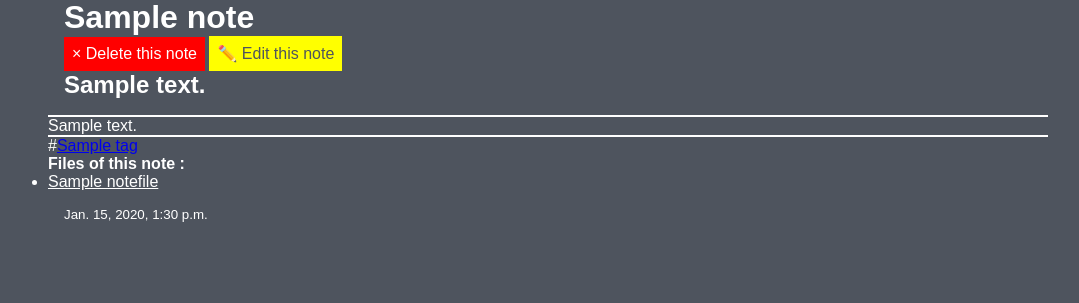
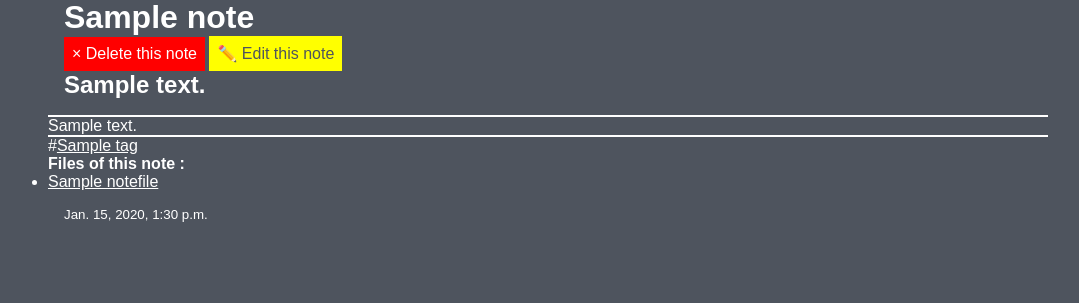
Before and after one commit to araxabd/academic-notes-organizer, a Django app: page /note/1/ in a window 1280 px wide. Shown: the part 180-483 px from the top of the page, without its empty margins (92-1171 px from the left). Run offline with Django 5.2, Linux system fonts and the light colour scheme; a user stored in the database is signed in; tables that the repository leaves empty hold one stand-in row (values such as "Sample post").

Commit message:
fix tags style

```diff
--- a/project/static/styles.css
+++ b/project/static/styles.css
@@ -621,3 +621,7 @@ fieldset {
 	cursor: pointer;
 	width: auto;
 }
+
+.tags a {
+	color: var(--text);
+}
```
